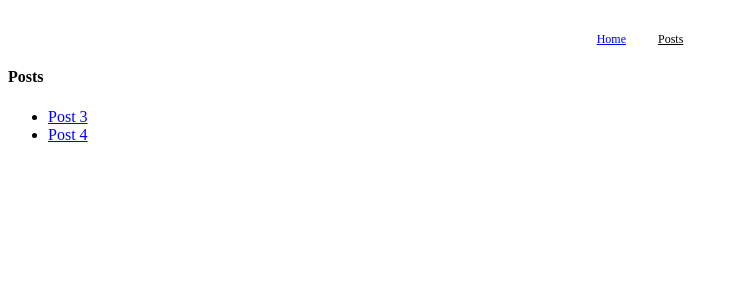
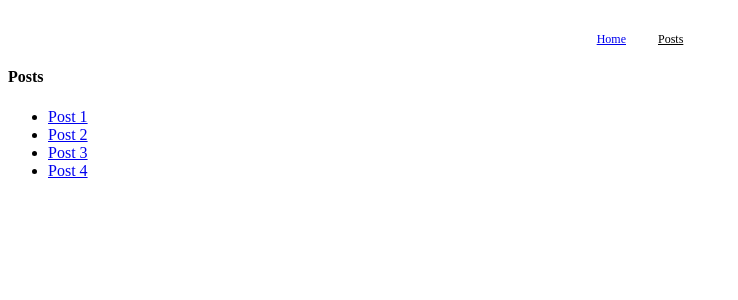
Before and after one commit to smhabibjr/ultimate-vue3-path, a Vue app: page /posts in a window 1280 px wide. Shown: the top 300 px of the page, without its empty margins (0-738 px from the left). Built offline with nearby package versions, Linux system fonts and the light colour scheme.

Commit message:
lists teleport and template refs

```diff
--- a/src/router/index.js
+++ b/src/router/index.js
@@ -15,7 +15,7 @@ const router = createRouter({
       component: () => import('../views/PostsView.vue')
     },
     {
-      path: '/post/:id/:email',
+      path: '/post/:id',
       name: 'post',
       component: () => import('../views/PostView.vue')
     }
--- a/src/views/HomeView.vue
+++ b/src/views/HomeView.vue
@@ -1,8 +1,12 @@
 <template>
   <main>
-    <p>
-      <h6>{{ counter.title }}</h6>
-    </p>
+
+    <h6 ref="appTitleRef">{{ counter.title }}</h6>
+    <div>
+      <h2>
+
+      </h2>
+    </div>
 
     <p>
       <button @click="counter.decreamentCounter(unit)">-</button>
@@ -26,12 +30,24 @@
 </template>
 
 <script setup>
-import { reactive, computed, watch, ref } from 'vue'
-import { vAutofocus } from "@/directives/vAutofocus"
+import { vAutofocus } from "@/directives/vAutofocus";
 import { useCounterStore } from '@/stores/counter';
+import { nextTick, onMounted, ref } from 'vue';
 const counter = useCounterStore();
 
 const unit = ref(1)
+
+const appTitleRef = ref(null)
+
+onMounted(()=> {
+  console.log(`The app title width ${appTitleRef.value.offsetWidth} px`);
+})
+
+// nextTrick allowed us to do someting when DOM has updated
+
+nextTick(()=> {
+  console.log("DOM has been updated!");
+})
 
 
 
--- a/src/views/PostView.vue
+++ b/src/views/PostView.vue
@@ -39,9 +39,6 @@ const goToHome = ()=> {
     }
   })
 }
-
-console.log(route.params.id);
-console.log(route.params.email);
 </script>
 
 <style></style>
--- a/src/views/PostsView.vue
+++ b/src/views/PostsView.vue
@@ -2,18 +2,34 @@
   <div class="posts">
     <h4>Posts</h4>
     <ul>
-      <li>
-        <RouterLink :to="{name:'post', params: { id: 3, email: 'myemail.com'} }">Post 3</RouterLink>
-      </li>
-      <li>
-        <RouterLink to="/post/4/email.com">Post 4</RouterLink>
+      <li v-for="(post, index) in posts" :key="index">
+        <RouterLink :to="`/post/${post.id}`">Post {{ post.id }}</RouterLink>
       </li>
     </ul>
   </div>
 </template>
 
 <script setup>
+import { ref } from 'vue'
 
+const posts = ref([
+  {
+    id: 1,
+    title: 'Post 1'
+  },
+  {
+    id: 2,
+    title: 'Post 2'
+  },
+  {
+    id: 3,
+    title: 'Post 3'
+  },
+  {
+    id: 4,
+    title: 'Post 4'
+  }
+])
 </script>
 
 <style></style>
```
Also changed, not shown: 1 other file (tests, documents, lock files or other folders).
